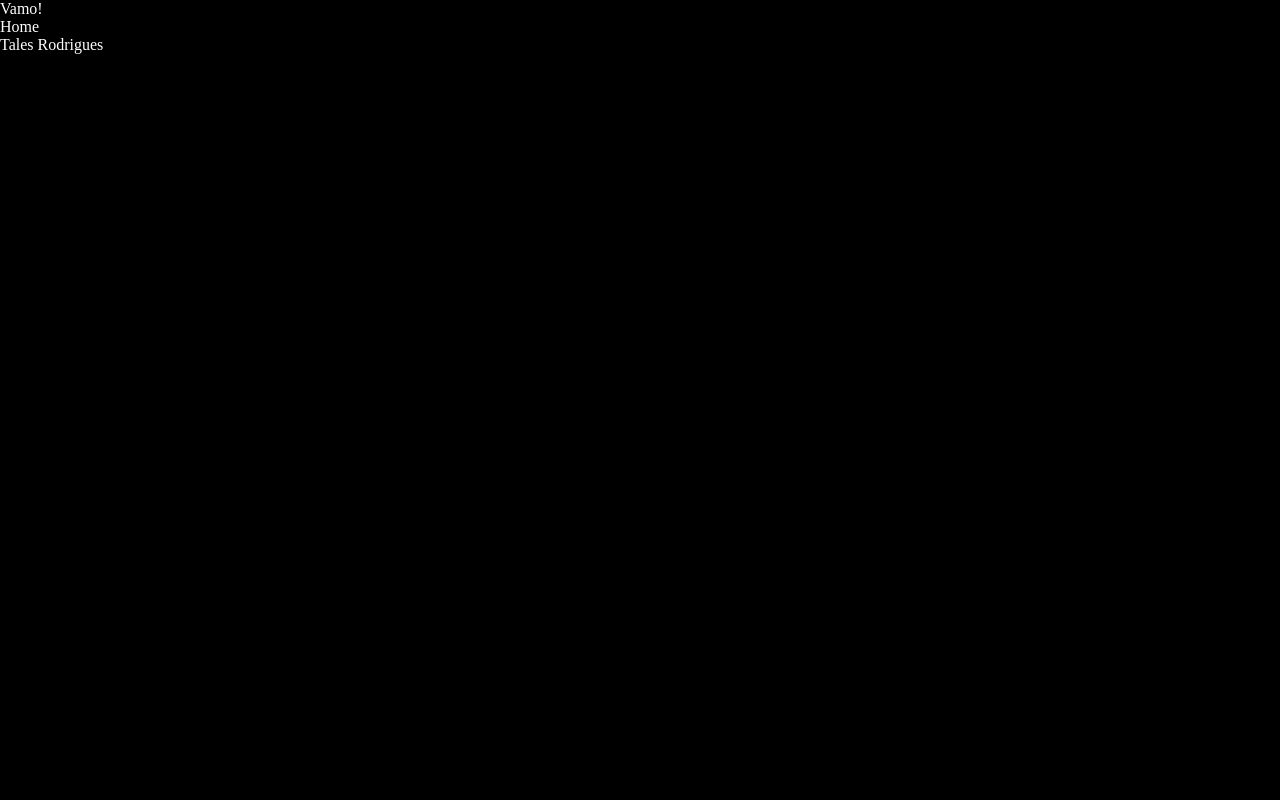
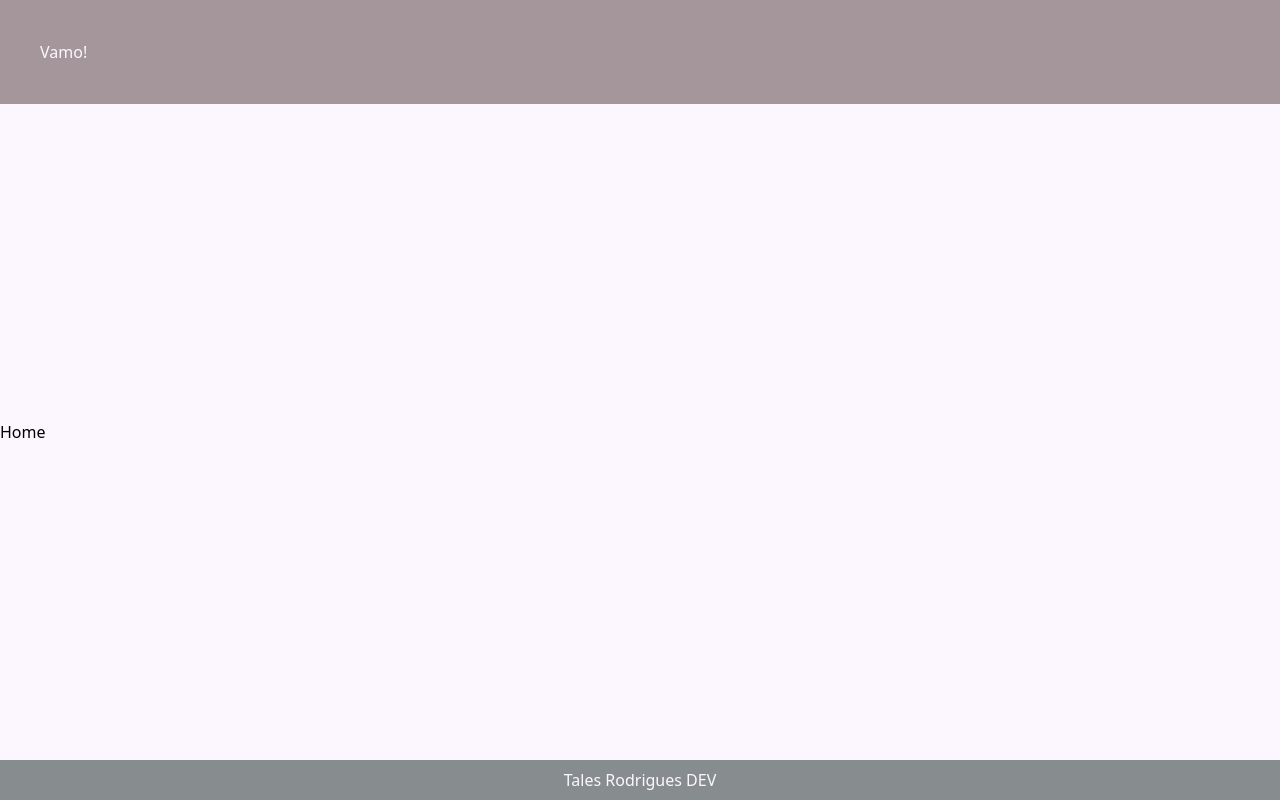
Before and after one commit to talesrodriguesDEV/talezon, a React (Create React App) app in the folder front-end/talezon/: page / in a window 1280 px wide. Built offline with nearby package versions, Linux system fonts and the light colour scheme.

Commit message:
Basic Layout Setup

```diff
--- a/front-end/talezon/package.json
+++ b/front-end/talezon/package.json
@@ -35,5 +35,10 @@
       "last 1 firefox version",
       "last 1 safari version"
     ]
+  },
+  "devDependencies": {
+    "autoprefixer": "^10.4.13",
+    "postcss": "^8.4.18",
+    "tailwindcss": "^3.2.1"
   }
 }
--- /dev/null
+++ b/front-end/talezon/postcss.config.js
@@ -0,0 +1,6 @@
+module.exports = {
+  plugins: {
+    tailwindcss: {},
+    autoprefixer: {},
+  },
+}
--- a/front-end/talezon/src/App.css
+++ b/front-end/talezon/src/App.css
@@ -1,10 +1,8 @@
+@tailwind base;
+@tailwind components;
+@tailwind utilities;
+
 * {
   margin: 0;
   padding: 0;
-  color: white;
 }
-
-.layout {
-  height: 100vh;
-  background-color: black;
-}
--- a/front-end/talezon/src/components/Layout.js
+++ b/front-end/talezon/src/components/Layout.js
@@ -1,11 +1,11 @@
 export default function Layout({ children }) {
   return (
-    <div className='layout'>
-      <header>Vamo!</header>
+    <div className='min-h-screen flex flex-col justify-between bg-[#FCF7FF]'>
+      <header className='p-10 bg-[#A4969B] text-[#FCF7FF]'>Vamo!</header>
       <main>
         { children }
       </main>
-      <footer>Tales Rodrigues</footer>
+      <footer className='bg-[#878C8F] text-center text-[#FCF7FF] p-2'>Tales Rodrigues DEV</footer>
     </div>
   );
 }
--- /dev/null
+++ b/front-end/talezon/tailwind.config.js
@@ -0,0 +1,10 @@
+/** @type {import('tailwindcss').Config} */
+module.exports = {
+  content: [
+    "./src/**/*.{js,jsx,ts,tsx}",
+  ],
+  theme: {
+    extend: {},
+  },
+  plugins: [],
+}
```
Also changed, not shown: 1 other file (tests, documents, lock files or other folders).
